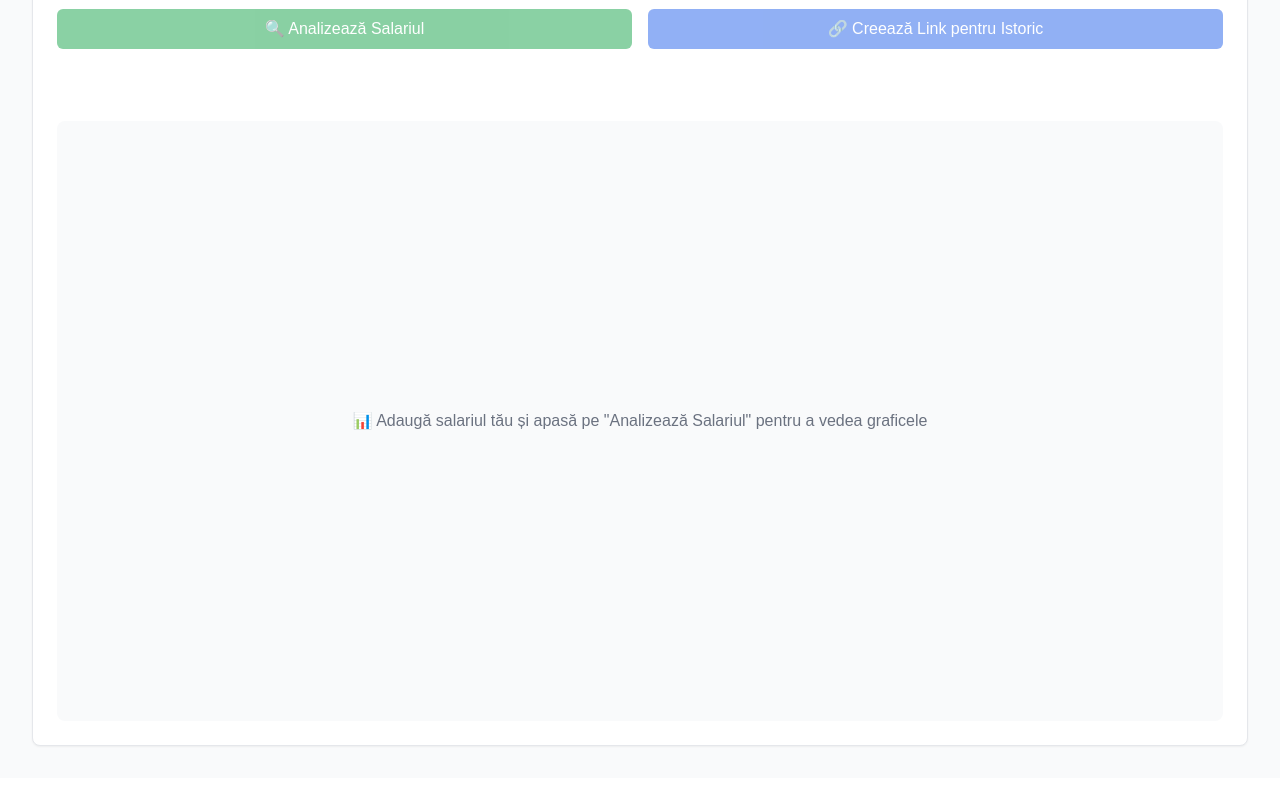
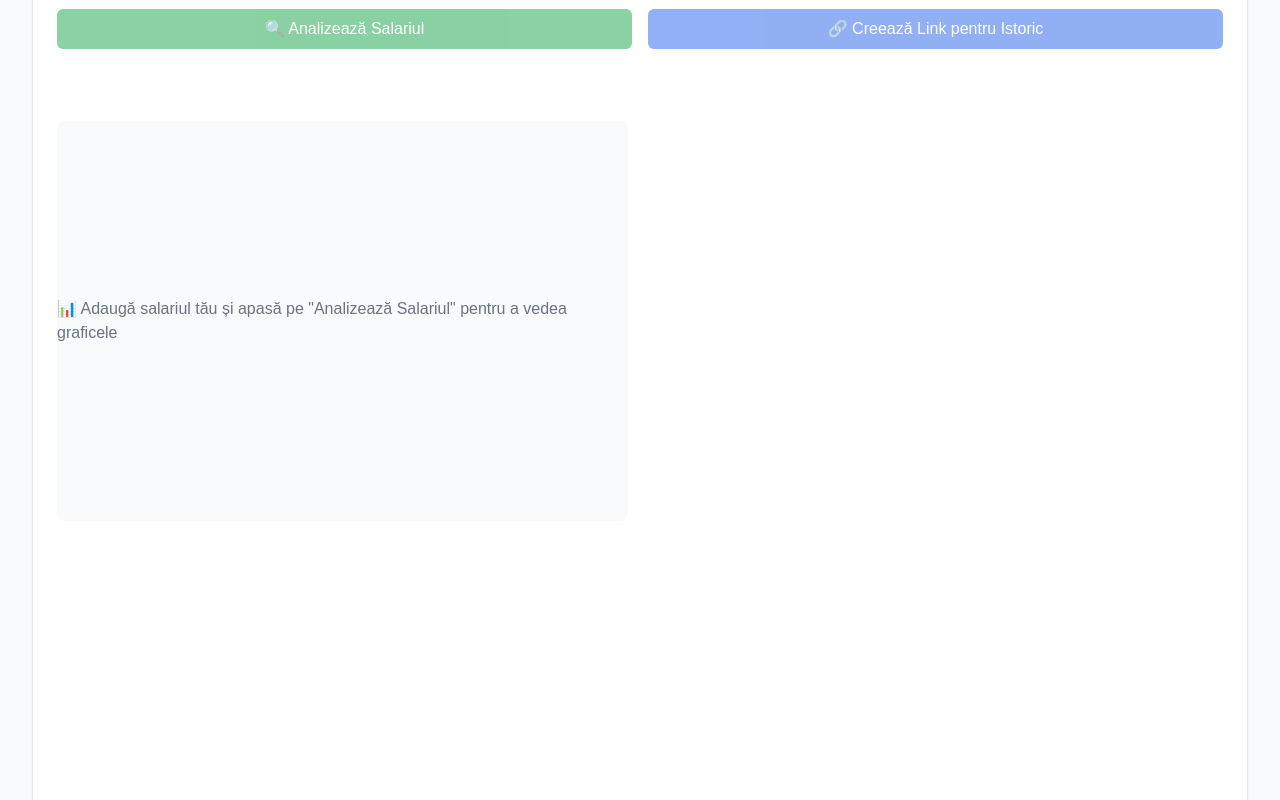
Before and after one commit to bvb-org/salary-chart, a Next.js app: page / in a window 1280 px wide. Shown: the part 460-1260 px from the top of the page. Before the commit the page ends 1238 px from the top, so only its background shows below. Built offline with nearby package versions, Linux system fonts and the light colour scheme.

Commit message:
feat (TO CHECK): side by side charts on web

```diff
--- a/src/components/SalaryChart.tsx
+++ b/src/components/SalaryChart.tsx
@@ -543,9 +543,9 @@ const SalaryChart = () => {
 
         <div>
           <CardContent className="pt-6">
-            <div className="space-y-6">
+            <div className="grid grid-cols-1 lg:grid-cols-2 gap-6 h-[800px]">
               {chartData.length > 0 && (
-                <div className="h-[200px]">
+                <div className="h-[500px]">
                   <p className="text-sm text-gray-600 mb-2">📊 <strong>Pierderea Puterii de Cumpărare în Timp:</strong></p>
                   <ResponsiveContainer width="100%" height="100%">
                     <BarChart
@@ -579,10 +579,10 @@ const SalaryChart = () => {
                   </ResponsiveContainer>
                 </div>
               )}
-              <div className="h-[500px] lg:h-[600px] relative" ref={graphRef}>
+              <div className="h-[400px] relative" ref={graphRef}>
                 {chartData.length > 0 ? (
                   <>
-                    <ResponsiveContainer width="100%" height="70%">
+                    <ResponsiveContainer width="100%" height="100%">
                       <LineChart
                         data={chartData}
                         margin={{ top: 30, right: 30, left: 20, bottom: 65 }}
```
